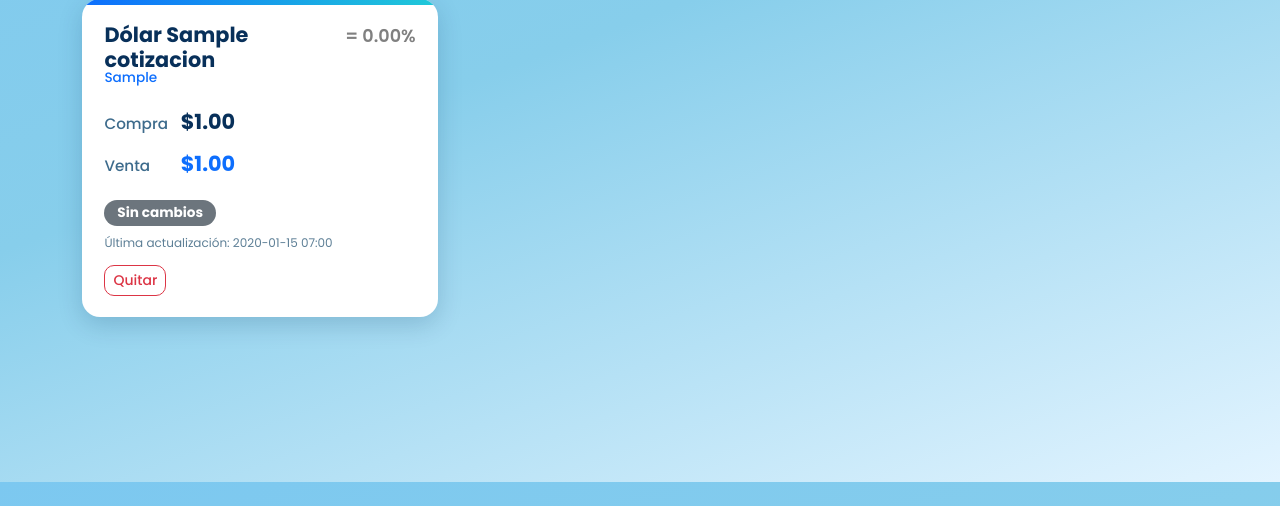
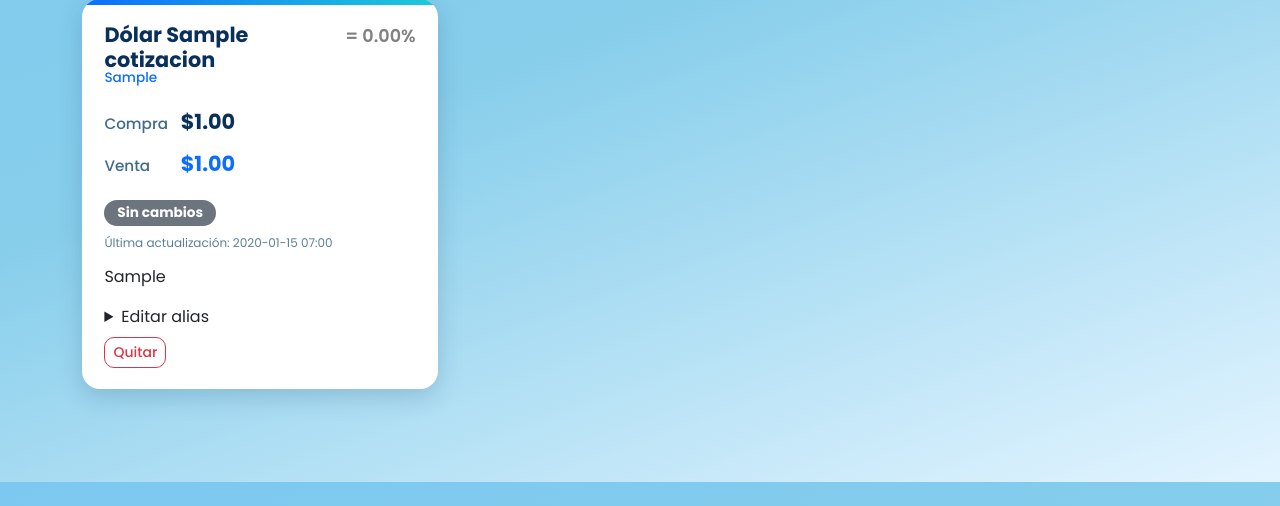
Before and after one commit to MartinChavez001/APP_TAP, a Django app: template APP_TAP/templates/index.html in a window 1280 px wide. Shown: the part 318-824 px from the top of the page. Run offline with Django 5.2, Linux system fonts and the light colour scheme; the template is opened without the code that fills it: values that come from a table or form of the project are taken from there, others are empty; tables that the repository leaves empty hold one stand-in row (values such as "Sample post").

Commit message:
Se agrego la opcion de poner un alias a cada cotizacion

```diff
--- a/APP_TAP/models.py
+++ b/APP_TAP/models.py
@@ -25,6 +25,7 @@ class Cotizacion(models.Model):
 
 class Favorito(models.Model):
     cotizacion = models.ForeignKey(Cotizacion, on_delete=models.CASCADE)
+    alias = models.CharField(max_length=50, blank=True, default="")
     fecha_agregado = models.DateTimeField(auto_now_add=True)
 
     class Meta:
--- a/APP_TAP/templates/index.html
+++ b/APP_TAP/templates/index.html
@@ -65,6 +65,21 @@
                                 <span class="badge bg-secondary mb-2">Sin cambios</span>
                             {% endif %}
                             <p class="actualizacion">Última actualización: {{ fav.cotizacion.fecha_actualizacion|date:"Y-m-d H:i" }}</p>
+                            {% if fav.alias %}
+                                <p>{{ fav.alias }}</p>
+                            {% endif %}
+
+                            <details class="mb-2">
+                                <summary>Editar alias</summary>
+
+                                <form method="POST" action="{% url 'editar_favorito' fav.id %}">
+                                    {% csrf_token %}
+                                    <label for="alias-{{ fav.id }}">Alias</label>
+                                    <input type="text" id="alias-{{ fav.id }}" name="alias" value="{{ fav.alias }}" maxlength="50">
+                                    <button type="submit">Guardar</button>
+                                </form>
+                            </details>
+
                             <form method="POST" action="{% url 'eliminar_favoritos' fav.id %}">
                                 {% csrf_token %}
                                 <button type="submit" class="btn btn-outline-danger btn-sm">Quitar</button>
--- a/APP_TAP/urls.py
+++ b/APP_TAP/urls.py
@@ -7,4 +7,5 @@ urlpatterns = [
     path('admin/', admin.site.urls),
     path('agregar-favoritos/', views.agregar_favoritos, name = 'agregar_favoritos'),
     path('elimar-favoritos/<int:favorito_id>', views.eliminar_favoritos, name = 'eliminar_favoritos'),
+    path('favoritos/<int:favorito_id>/editar', views.editar_favorito, name="editar_favorito")
 ]
```
Also changed, not shown: APP_TAP/views.py (+12 -0 lines), APP_TAP/migrations/0005_favorito_alias.py (added).
